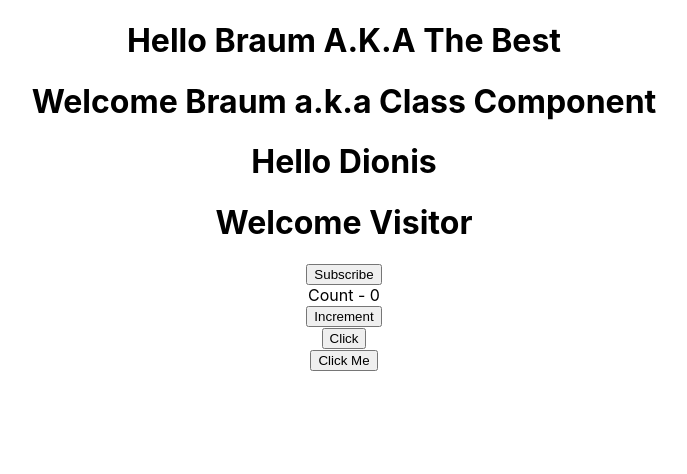
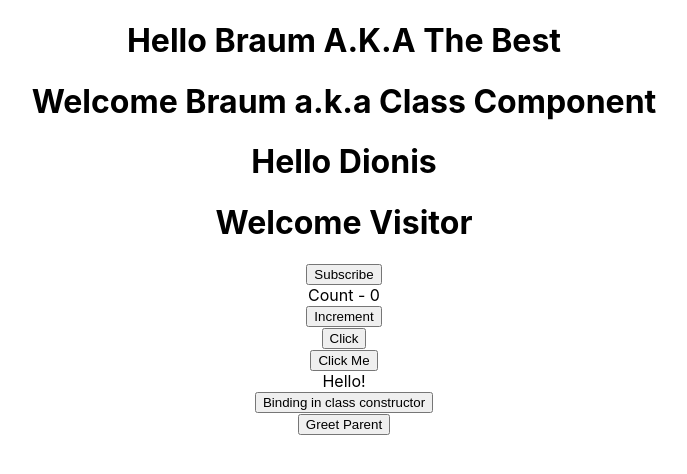
Before and after one commit to EstrellaDionis/api-practice, a React (Create React App) app: page / in a window 1280 px wide. Shown: the top 474 px of the page, without its empty margins (296-983 px from the left). Built offline with nearby package versions, Linux system fonts and the light colour scheme.

Commit message:
practiced passing props and methods from parent to child with ParentComponent and Child Component. Also practiced binding event handlers in EventBind.js

```diff
--- a/src/App.js
+++ b/src/App.js
@@ -9,7 +9,8 @@
 import Counter from './components/Counter';
 import FunctionClick from './components/FunctionClick';
 import ClassClick from './components/ClassClick';
-
+import EventBind from './components/EventBind';
+import ParentComponent from './components/ParentComponent';
 
 
 //This is the "promise-y version"
@@ -83,6 +84,10 @@
       <FunctionClick />
 
       <ClassClick />
+
+      <EventBind />
+
+      <ParentComponent />
     </div>
   );
 }
--- /dev/null
+++ b/src/components/ChildComponent.js
@@ -0,0 +1,11 @@
+import React from 'react'
+
+function ChildComponent(props) {
+    return (
+        <div>
+            <button onClick={() => props.greetHandler('child')}>Greet Parent</button>
+        </div>
+    )
+}
+
+export default ChildComponent
--- /dev/null
+++ b/src/components/EventBind.js
@@ -0,0 +1,46 @@
+import React, { Component } from 'react'
+
+class EventBind extends Component {
+
+    constructor(props){
+        super(props)
+
+        this.state = {
+            message: 'Hello!'
+        }
+
+        // this.clickHandler = this.clickHandler.bind(this)
+        //3) .binding in the class constructor.
+        // Because the binding happens once in the constructor, this is better than binding in the render method
+    }
+
+
+
+
+    // clickHandler(){
+    //     this.setState({
+    //         message:'GoodBye!'
+    //     })
+    //     console.log(this)
+    // }
+
+//4) Binding as a class property
+    clickHandler = () => {
+        this.setState({
+            message: 'GoodBye!'
+        })
+    }
+
+    render() {
+        return (
+            <div>
+                <div>{this.state.message}</div>
+                {/* 1)DONT DO! binding in render <button onClick={this.clickHandler.bind(this)}>Click</button> */}
+                {/* 2) arrow function in render<button onClick={() => this.clickHandler()}>Click</button> */}
+                <button onClick={this.clickHandler}>Binding in class constructor</button>
+            </div>
+        )
+    }
+}
+
+export default EventBind
--- /dev/null
+++ b/src/components/ParentComponent.js
@@ -0,0 +1,34 @@
+import React, { Component } from 'react'
+import ChildComponent from './ChildComponent'
+
+
+//methods as props
+//child components COMMUNICATING WITH PARENT COMPONENTS
+
+export class ParentComponent extends Component {
+
+    constructor(props){
+        super(props)
+
+        this.state = {
+            parentName: 'Parent'
+        }
+
+        this.greetParent = this.greetParent.bind(this)
+    }
+
+    greetParent(childName){
+        alert(`Hello ${this.state.parentName} from ${childName}`)
+        //childName is defined in childComponent
+    }
+
+    render() {
+        return (
+            <div>
+                <ChildComponent greetHandler={this.greetParent}/>
+            </div>
+        )
+    }
+}
+
+export default ParentComponent
```
